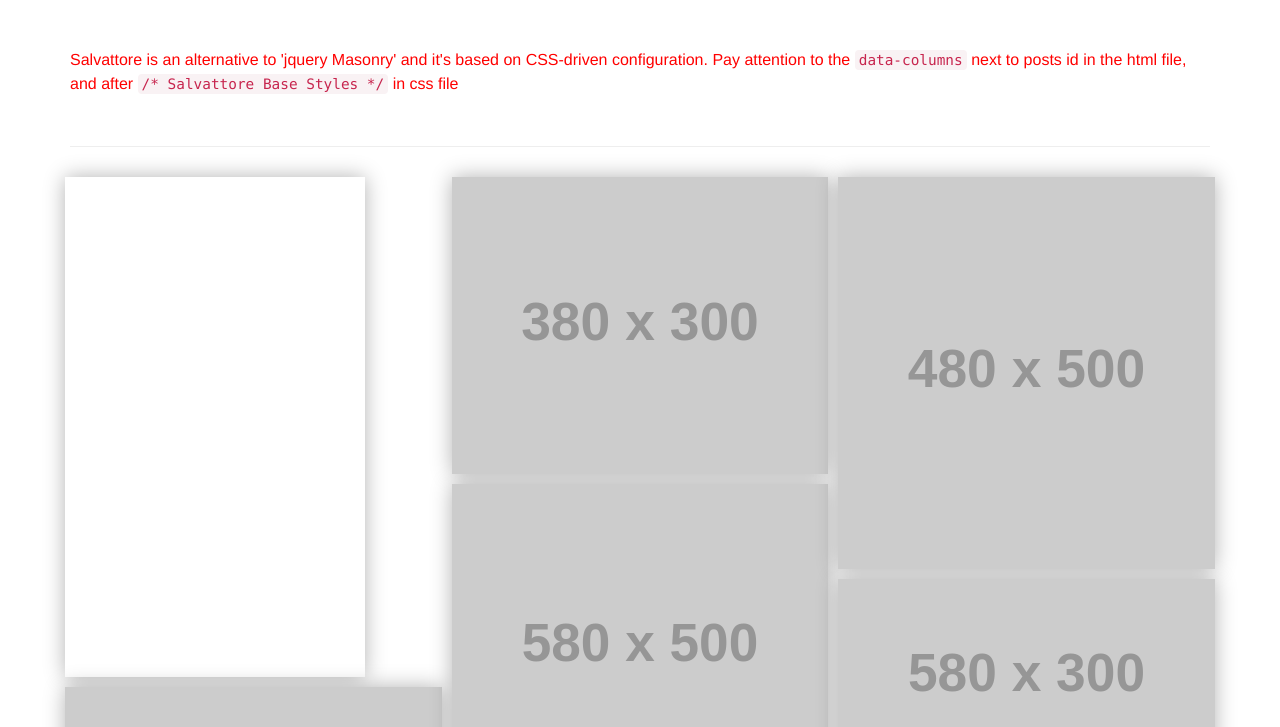
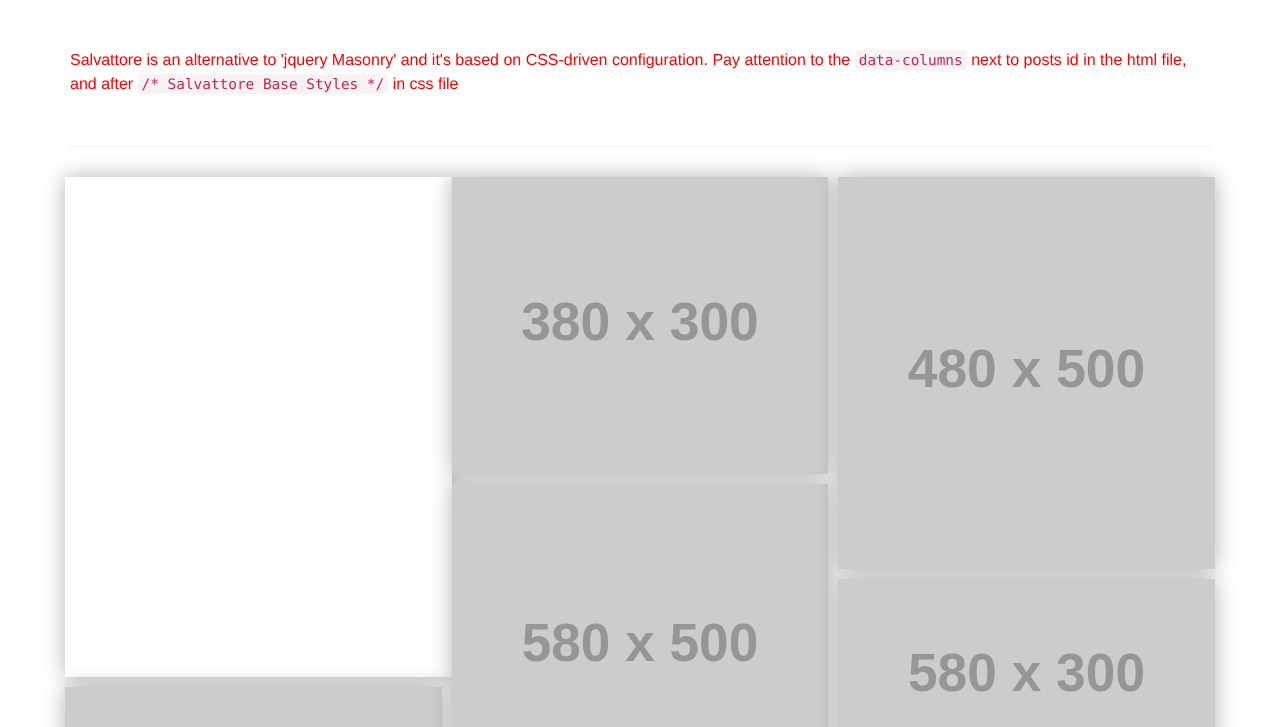
Before and after one commit to hoanghiep/hoanghiep.github.io, a plain HTML site: page examples/index.html in a window 1280 px wide. Shown: the part 73-800 px from the top of the page. Drawn offline with nearby package versions, Linux system fonts and the light colour scheme; placeholder pictures from the web are drawn by us.

Commit message:
Update index.html

```diff
--- a/examples/index.html
+++ b/examples/index.html
@@ -253,7 +253,7 @@
 	<!-- Content -->
 	<div class="container">
 		<div class="intro-grid" data-columns >
-			<div class="post" style="width:300px; height:500px;">
+			<div class="post" style="width:100%; height:500px;">
 				box to
 			</div>
 			<div class="post">
```
